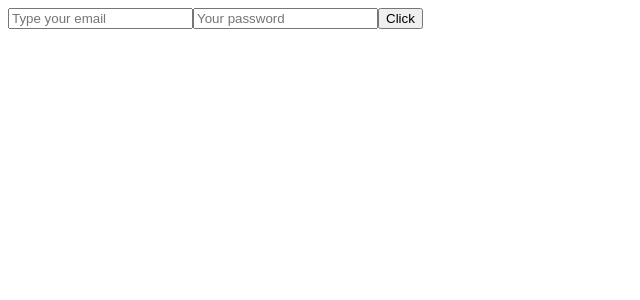
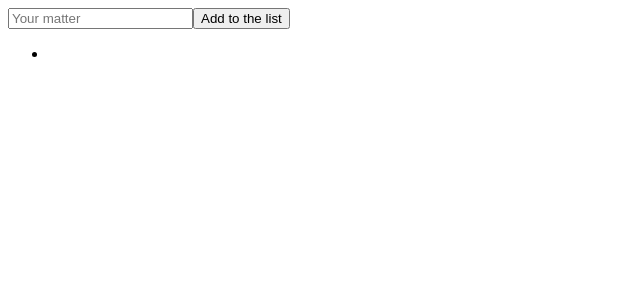
Before and after one commit to RuslanKondratuk/react-welcome, a React (Create React App) app: page / in a window 1280 px wide. Shown: the top 300 px of the page, without its empty margins (0-640 px from the left). Built offline with nearby package versions, Linux system fonts and the light colour scheme.

Commit message:
process home tast

```diff
--- a/src/App.js
+++ b/src/App.js
@@ -1,5 +1,6 @@
 import React from "react";
-import LoginForm from "./components/LoginForm";
+// import LoginForm from "./components/LoginForm";
+import ToDoList from "./components/ToDoList";
 // import UserDashboard from './components/UserDashBoard'
 // import Tree from "./components/Tree";
 // import Timer from "./components/Timer";
@@ -13,7 +14,7 @@ class App extends React.Component {
 
     render () {
         return (
-            <LoginForm />
+            <ToDoList />
         )
     }
 }
--- /dev/null
+++ b/src/components/ToDoList/List/index.js
@@ -0,0 +1,18 @@
+import React, { Component } from 'react';
+
+class List extends Component {
+
+
+
+    render() {
+            return (
+                <ul>
+                    <li><p>{this.props.matter}</p></li>
+                </ul>
+            );
+
+        }
+
+}
+
+export default List;
--- /dev/null
+++ b/src/components/ToDoList/index.js
@@ -0,0 +1,49 @@
+import React, { Component } from 'react';
+import List from './List';
+
+class ToDoList extends Component {
+    constructor(props) {
+        super(props);
+        this.state = {
+            value: '',
+        }
+    }
+
+    submitForm = (event) => {
+        event.preventDefault();
+        this.setState({
+
+            isList: true
+        })
+    }
+    renderList = (matter) => {
+        return <List mat={matter}/>
+    }
+    handler = ({target: {value}}) => {
+        this.setState({
+            matter: value
+        })
+    }
+
+    render() {
+        const value = this.state.value;
+        return (
+            <>
+            <form>
+                <input
+                    type='text'
+                    placeholder = 'Your matter'
+                    name = 'matter'
+                    onChange = {this.handler}
+                />
+                <button onClick={this.submitForm}>Add to the list</button>
+            </form>
+            <div>
+                {this.renderList()}
+            </div>
+            </>
+        );
+    }
+}
+
+export default ToDoList;
```
